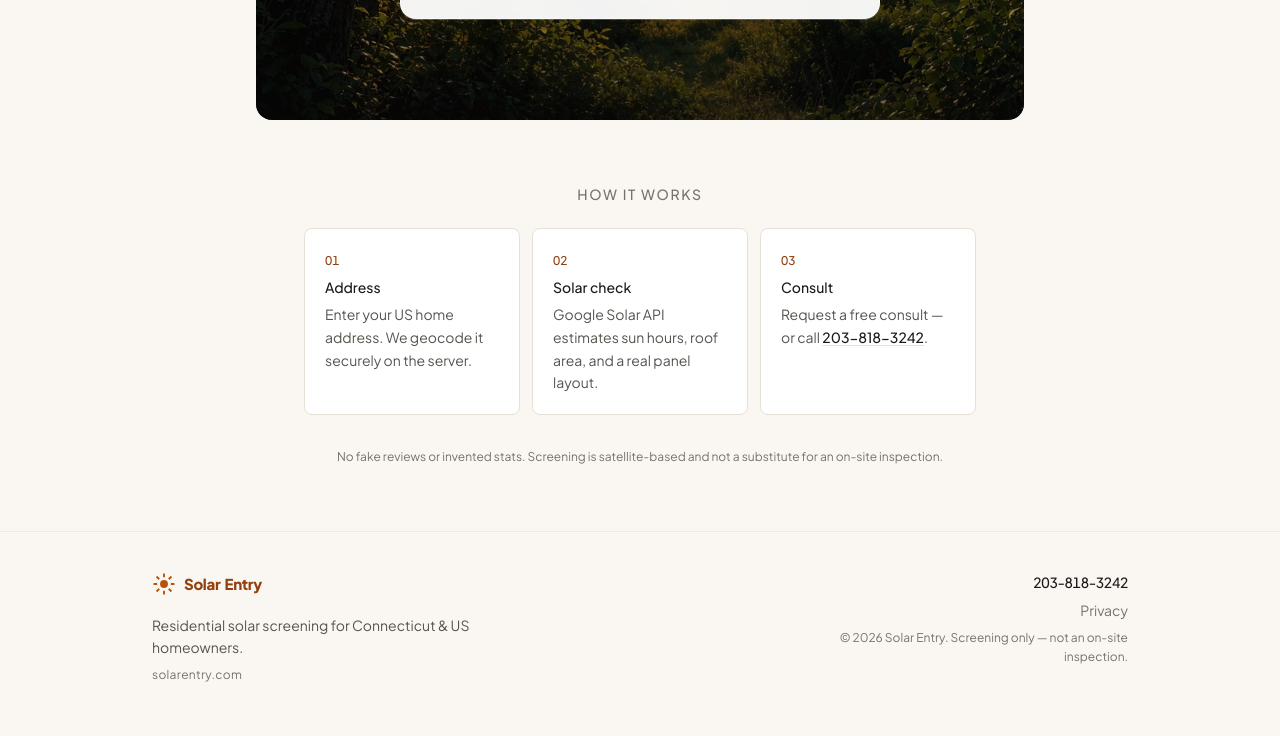
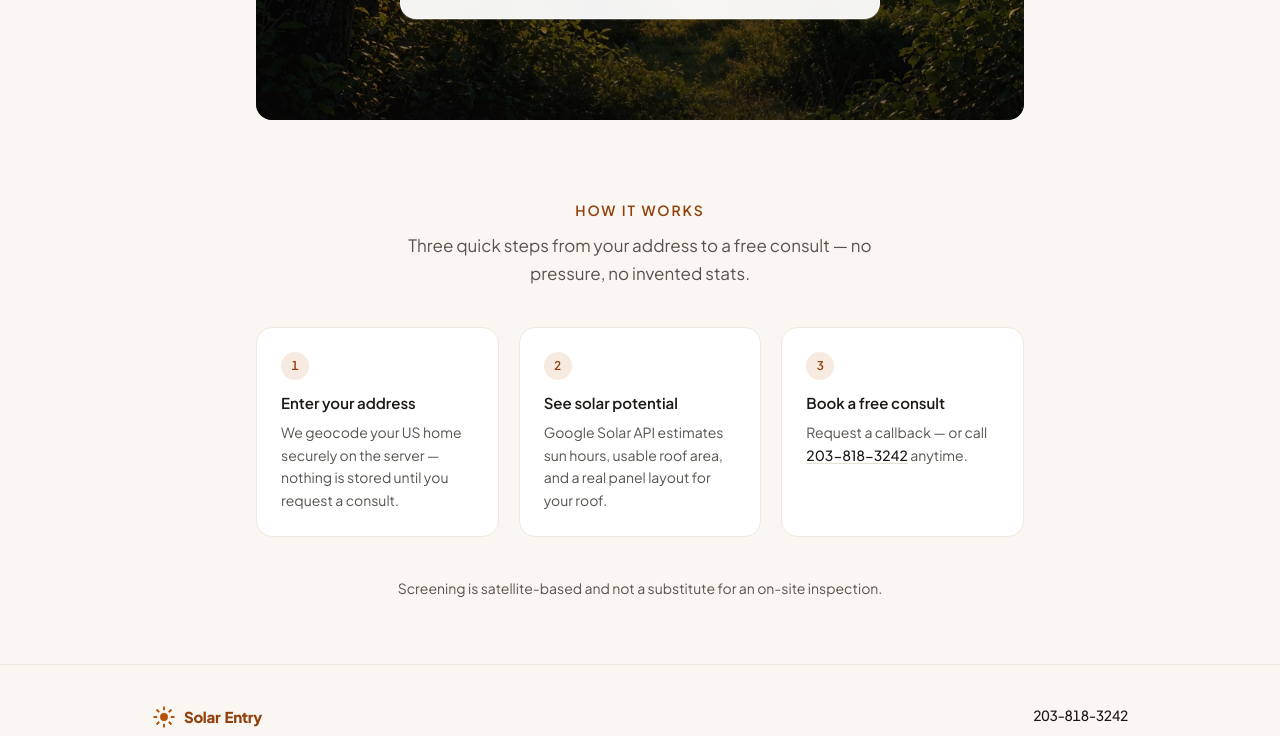
Before and after one commit to myagentmarcel-collab/solarentry, a Next.js app: page / in a window 1280 px wide. Shown: the part 597-1333 px from the top of the page. Built offline with nearby package versions, Linux system fonts and the light colour scheme.

Commit message:
style: denser How it works section typography

```diff
--- a/src/app/page.tsx
+++ b/src/app/page.tsx
@@ -4,50 +4,63 @@ export default function HomePage() {
   return (
     <div>
       <Funnel />
-      <section className="mx-auto mt-16 max-w-2xl">
-        <h2 className="text-center text-sm font-medium uppercase tracking-[0.12em] text-[var(--muted-dim)]">
-          How it works
-        </h2>
-        <ul className="mt-6 grid gap-3 text-sm sm:grid-cols-3">
-          <li className="rounded-lg border border-[var(--border)] bg-[var(--surface)] p-5">
-            <span className="text-xs font-medium tabular-nums text-[var(--accent-strong)]">
-              01
+      <section className="mx-auto mt-16 max-w-3xl sm:mt-20">
+        <div className="text-center">
+          <h2 className="text-sm font-semibold uppercase tracking-[0.14em] text-[var(--accent-strong)]">
+            How it works
+          </h2>
+          <p className="mx-auto mt-3 max-w-lg text-base leading-relaxed text-[var(--muted)] sm:text-[17px]">
+            Three quick steps from your address to a free consult — no pressure,
+            no invented stats.
+          </p>
+        </div>
+        <ol className="mt-8 grid gap-4 sm:mt-10 sm:grid-cols-3 sm:gap-5">
+          <li className="rounded-2xl border border-[var(--border-subtle)] bg-[var(--surface)] p-5 sm:p-6">
+            <span className="inline-flex h-7 w-7 items-center justify-center rounded-full bg-[var(--accent-soft)] text-xs font-semibold tabular-nums text-[var(--accent-strong)]">
+              1
             </span>
-            <p className="mt-2 font-medium text-[var(--foreground)]">Address</p>
-            <p className="mt-1.5 leading-relaxed text-[var(--muted)]">
-              Enter your US home address. We geocode it securely on the server.
+            <p className="mt-3 text-[15px] font-semibold text-[var(--foreground)]">
+              Enter your address
+            </p>
+            <p className="mt-1.5 text-sm leading-relaxed text-[var(--muted)]">
+              We geocode your US home securely on the server — nothing is stored
+              until you request a consult.
             </p>
           </li>
-          <li className="rounded-lg border border-[var(--border)] bg-[var(--surface)] p-5">
-            <span className="text-xs font-medium tabular-nums text-[var(--accent-strong)]">
-              02
+          <li className="rounded-2xl border border-[var(--border-subtle)] bg-[var(--surface)] p-5 sm:p-6">
+            <span className="inline-flex h-7 w-7 items-center justify-center rounded-full bg-[var(--accent-soft)] text-xs font-semibold tabular-nums text-[var(--accent-strong)]">
+              2
             </span>
-            <p className="mt-2 font-medium text-[var(--foreground)]">Solar check</p>
-            <p className="mt-1.5 leading-relaxed text-[var(--muted)]">
-              Google Solar API estimates sun hours, roof area, and a real panel
-              layout.
+            <p className="mt-3 text-[15px] font-semibold text-[var(--foreground)]">
+              See solar potential
+            </p>
+            <p className="mt-1.5 text-sm leading-relaxed text-[var(--muted)]">
+              Google Solar API estimates sun hours, usable roof area, and a real
+              panel layout for your roof.
             </p>
           </li>
-          <li className="rounded-lg border border-[var(--border)] bg-[var(--surface)] p-5">
-            <span className="text-xs font-medium tabular-nums text-[var(--accent-strong)]">
-              03
+          <li className="rounded-2xl border border-[var(--border-subtle)] bg-[var(--surface)] p-5 sm:p-6">
+            <span className="inline-flex h-7 w-7 items-center justify-center rounded-full bg-[var(--accent-soft)] text-xs font-semibold tabular-nums text-[var(--accent-strong)]">
+              3
             </span>
-            <p className="mt-2 font-medium text-[var(--foreground)]">Consult</p>
-            <p className="mt-1.5 leading-relaxed text-[var(--muted)]">
-              Request a free consult — or call{" "}
+            <p className="mt-3 text-[15px] font-semibold text-[var(--foreground)]">
+              Book a free consult
+            </p>
+            <p className="mt-1.5 text-sm leading-relaxed text-[var(--muted)]">
+              Request a callback — or call{" "}
               <a
                 href="tel:+12038183242"
                 className="font-medium text-[var(--foreground)] underline decoration-[var(--border)] underline-offset-2 transition hover:text-[var(--accent-strong)] hover:decoration-[var(--accent-strong)]"
               >
                 203-818-3242
-              </a>
-              .
+              </a>{" "}
+              anytime.
             </p>
           </li>
-        </ul>
-        <p className="mt-8 text-center text-xs leading-relaxed text-[var(--muted-dim)]">
-          No fake reviews or invented stats. Screening is satellite-based and not
-          a substitute for an on-site inspection.
+        </ol>
+        <p className="mt-8 text-center text-xs leading-relaxed text-[var(--muted)] sm:mt-10 sm:text-sm">
+          Screening is satellite-based and not a substitute for an on-site
+          inspection.
         </p>
       </section>
     </div>
```
